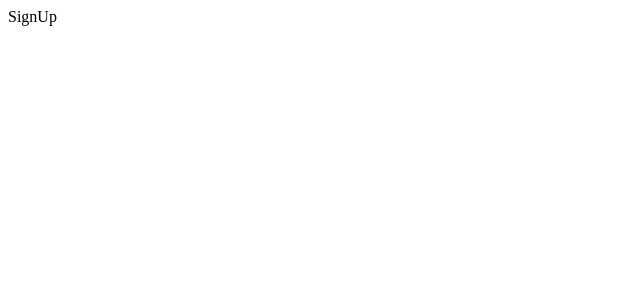
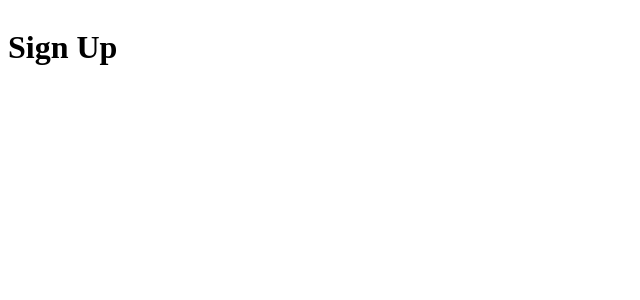
Before and after one commit to esyrovatka/stadiums, a Next.js app: page /auth/signup in a window 1280 px wide. Shown: the top 300 px of the page, without its empty margins (0-640 px from the left). Built offline with nearby package versions, Linux system fonts and the light colour scheme.

Commit message:
add lintr, prettier, sass

```diff
--- /dev/null
+++ b/src/app/auth/signup/page.module.scss
@@ -0,0 +1,3 @@
+.wrapper {
+  display: flex;
+}
--- a/src/app/auth/signup/page.tsx
+++ b/src/app/auth/signup/page.tsx
@@ -1,5 +1,12 @@
-const SignUp = () => {
-  return <div>SignUp</div>;
-};
+import { FC } from "react"
+import styles from "./page.module.scss"
 
-export default SignUp;
+const SignUp: FC = () => {
+  return (
+    <div className={styles.wrapper}>
+      <h1>Sign Up</h1>
+    </div>
+  )
+}
+
+export default SignUp
```
Also changed, not shown: package.json (+5 -3 lines), src/app/page.tsx (+13 -13 lines), .eslintrc.js (added), .eslintrc.json (deleted), .prettierrc.json (added), public/assets/img/signup_poster.webp (deleted), 1 other file (tests, documents, lock files or other folders).
